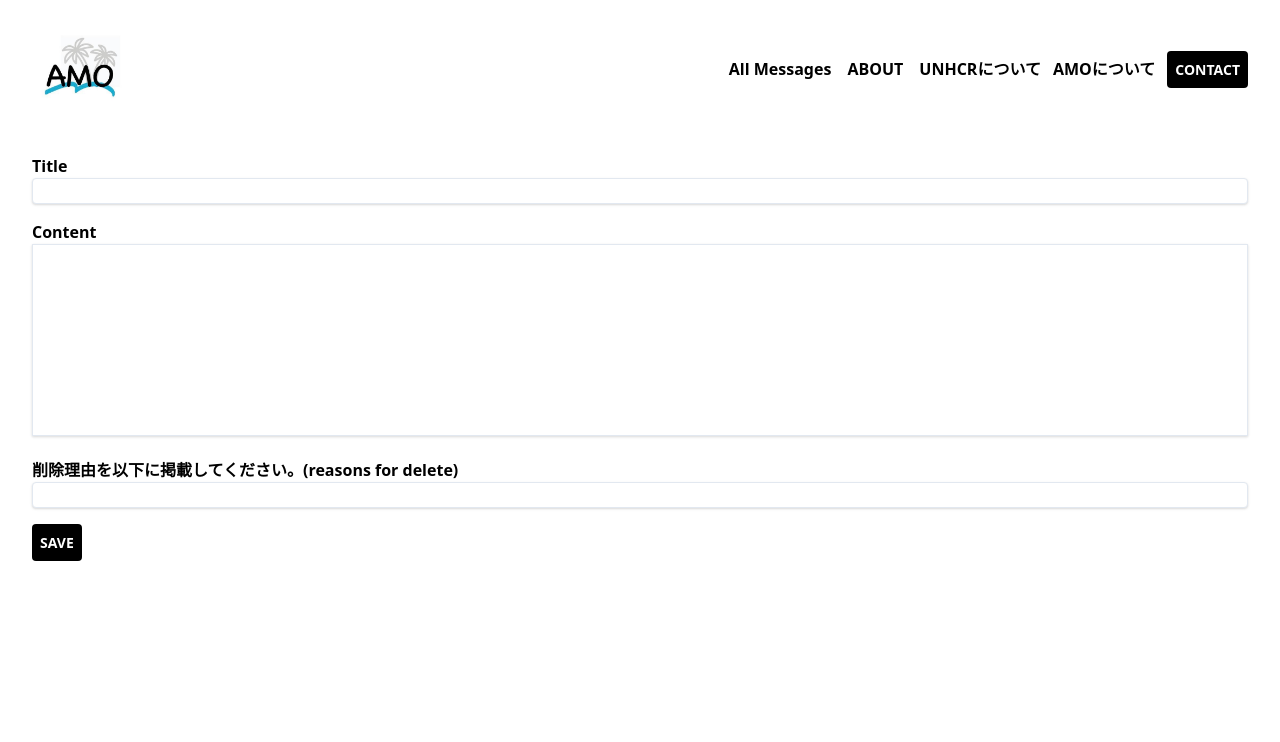
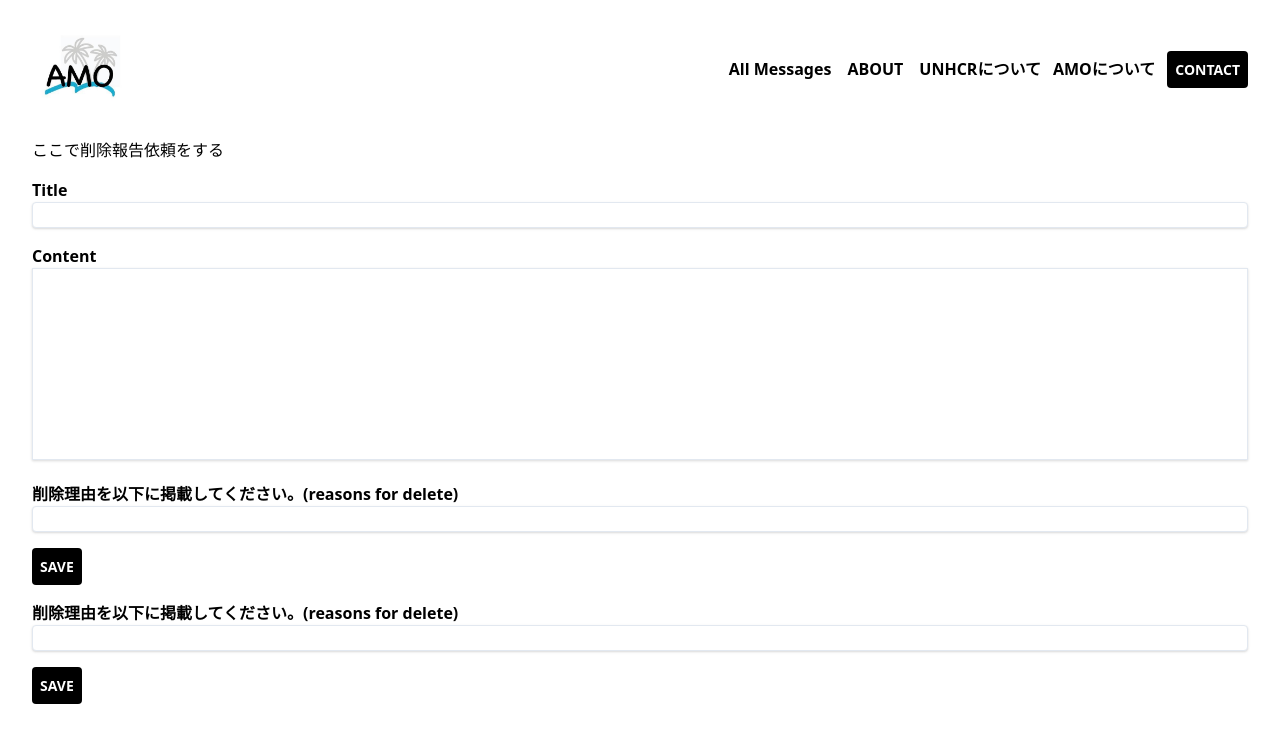
Before and after one commit to making-oasis/AMO_project, a Next.js app: page /entry/edit/1 in a window 1280 px wide. Shown: the top 742 px of the page. Built offline with nearby package versions, Linux system fonts and the light colour scheme.

Commit message:
report用api生やす

```diff
--- a/components/entries/entry/index.tsx
+++ b/components/entries/entry/index.tsx
@@ -33,7 +33,7 @@ const Entry: React.FC<Entry> = ({ id, title, content }) => {
             href={`/entry/edit/${id}?title=${title}&content=${content}`}
             className="h-5 py-0 mx-1"
           >
-            Edit
+            Report
           </ButtonLink>
           <Button
             disabled={deleting}
--- /dev/null
+++ b/components/report-form/index.tsx
@@ -0,0 +1,62 @@
+import { useState, useEffect } from 'react'
+import Router, { useRouter } from 'next/router'
+import Button from '../button'
+
+const ReportForm = () => {
+  const [_report, setReport] = useState<string>('')
+  const [submitting, setSubmitting] = useState<boolean>(false)
+  const router = useRouter()
+  const { id, report } = router.query
+
+  useEffect(() => {
+    if (typeof report === 'string') {
+      setReport(report)
+    }
+  }, [report])
+
+  async function submitHandler(e) {
+    e.preventDefault()
+    setSubmitting(true)
+    try {
+      const res = await fetch('/api/report', {
+        method: 'PATCH',
+        headers: {
+          'Content-Type': 'application/json',
+        },
+        body: JSON.stringify({
+          id,
+          report: _report,
+        }),
+      })
+      const json = await res.json()
+      setSubmitting(false)
+      if (!res.ok) throw Error(json.message)
+      Router.push('/')
+    } catch (e) {
+      throw Error(e.message)
+    }
+  }
+
+  return (
+    <form onSubmit={submitHandler}>
+      <div className="my-4">
+        <label htmlFor="report">
+          <h3 className="font-bold">削除理由を以下に掲載してください。(reasons for delete)</h3>
+        </label>
+        <input
+          id="report"
+          className="shadow border rounded w-full"
+          type="text"
+          name="report"
+          value={_report}
+          onChange={(e) => setReport(e.target.value)}
+        />
+      </div>
+      <Button disabled={submitting} type="submit">
+        {submitting ? 'Saving ...' : 'Save'}
+      </Button>
+    </form>
+  )
+}
+
+export default ReportForm
--- /dev/null
+++ b/pages/api/report.ts
@@ -0,0 +1,26 @@
+import { NextApiHandler } from 'next'
+import Filter from 'bad-words'
+import { query } from '../../lib/db'
+
+const filter = new Filter()
+
+const handler: NextApiHandler = async (req, res) => {
+  const { id, report } = req.body
+  try {
+
+    const results = await query(
+      `
+      UPDATE entries
+      SET report = ?
+      WHERE id = ?
+      `,
+      [ filter.clean(report), id]
+    )
+
+    return res.json(results)
+  } catch (e) {
+    res.status(500).json({ message: e.message })
+  }
+}
+
+export default handler
--- a/pages/entry/edit/[id].tsx
+++ b/pages/entry/edit/[id].tsx
@@ -1,13 +1,16 @@
 import Container from '@/components/container'
 import Nav from '@/components/nav'
 import EditEntryForm from '@/components/edit-entry-form'
+import ReportForm from '@/components/report-form'
 
 export default function EditEntryPage() {
   return (
     <>
       <Nav title="Edit" />
       <Container>
+        <h2>ここで削除報告依頼をする</h2>
         <EditEntryForm />
+        <ReportForm />
       </Container>
     </>
   )
```
